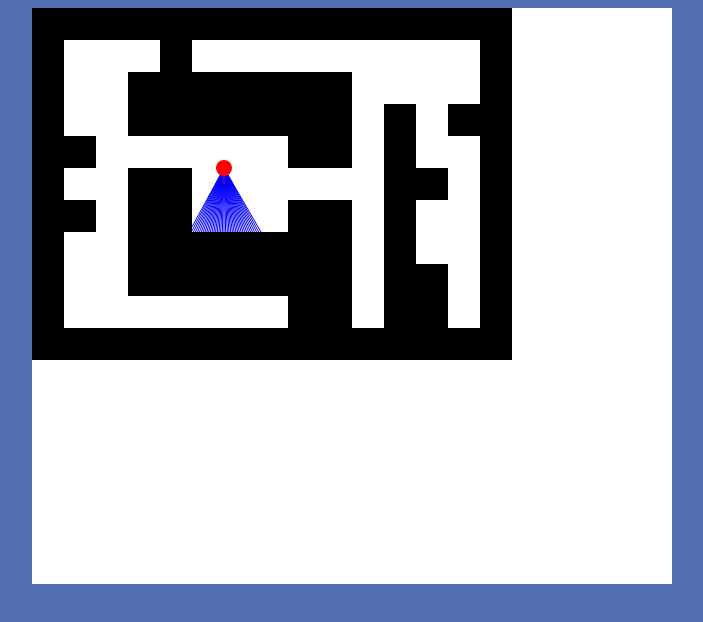
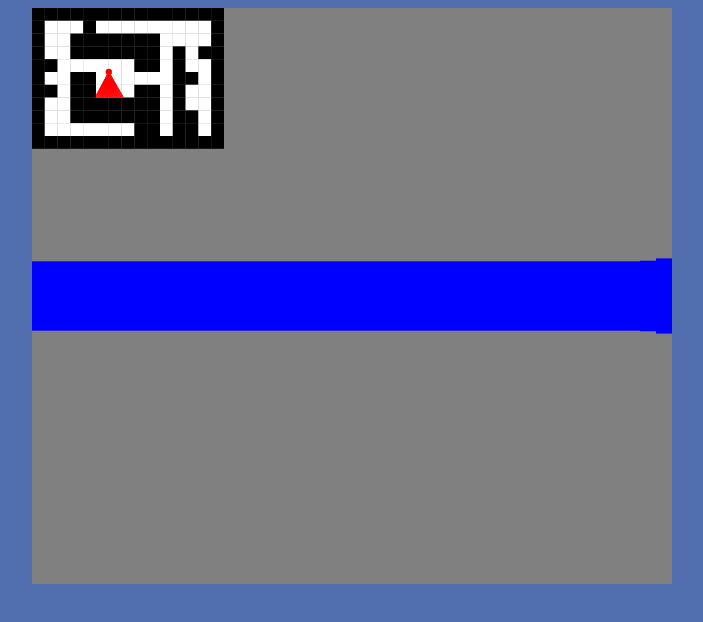
Before and after one commit to gamkedo-la/glacierbound-2, a plain HTML site: page index.html in a window 1280 px wide. Shown: the whole page, without its empty margins (308-1011 px from the left). Drawn offline with Linux system fonts and the light colour scheme.

Commit message:
Added 3D Wall Projection

```diff
--- a/index.html
+++ b/index.html
@@ -17,11 +17,11 @@
 <script src="js\CommonFunctions.js"></script>
 <script src="js\Constants.js"></script>
 <script src="js\Input.js"></script>
-<script src="js\MapSection.js"></script>
-<script src="js\Player.js"></script>
+<script src="js\Classes\MapSection.js"></script>
+<script src="js\Classes\Player.js"></script>
 <script src="js\Main.js"></script>
-<script src="js\RayCaster.js"></script>
-<script src="js\Ray.js"></script>
+<script src="js\Classes\RayCaster.js"></script>
+<script src="js\Classes\Ray.js"></script>
 
 </body>
 
--- a/js/MapSection.js
+++ b/js/Classes/MapSection.js
@@ -15,7 +15,17 @@ class MapSection {
             ]
     }
 
-    draw() {
+    draw3DProjectedWalls(){
+        for (var i = 0; i < NUM_OF_RAYS; i++){
+            var ray = player.rayCaster.rays[i];
+            var rayDistance = ray.distance * Math.cos(ray.rayAngle - player.rotationAngle);
+            var wallStripHeight = (TILE_SIZE / rayDistance) * PROJECTION_PLAIN_DISTANCE;
+
+            colorRect(i * RAY_INCREMENT_WIDTH * CANVAS_SCALE_FACTOR, (canvasContext.canvas.height/2) - (wallStripHeight/2), RAY_INCREMENT_WIDTH * CANVAS_SCALE_FACTOR, wallStripHeight, 'blue');
+        }
+    }
+
+    draw2DMinimap() {
         for (var row = 0; row < MAP_NUM_ROWS; row++) {
             for ( var col = 0; col < MAP_NUM_COLS; col++) {
                 var tileX = col * TILE_SIZE;
--- a/js/Player.js
+++ b/js/Classes/Player.js
@@ -5,7 +5,7 @@ class Player {
         this.turnDirection = NEUTRAL;
         this.walkDirection = NEUTRAL;
         this.radius = TILE_SIZE/4;
-        this.moveSpeed = 2; // pixels/frame
+        this.moveSpeed = 1; // pixels/frame
         this.rotationSpeed = degreesToRadians(3); //degrees converted to radians/frame
         this.rotationAngle = degreesToRadians(90); //degrees converted to radians
         this.rayCaster;
--- a/js/Ray.js
+++ b/js/Classes/Ray.js
@@ -1,5 +1,5 @@
 class Ray {
-    constructor(rayAngle, columnID) {
+    constructor(rayAngle) {
         this.rayAngle = normalizeAngle(rayAngle);
 
         this.isRayFacingDown = this.rayAngle > 0 && this.rayAngle < Math.PI;
@@ -70,6 +70,6 @@ class Ray {
     }
 
     draw(){
-        colorLine(player.x, player.y, this.closestWallHitCoord.x, this.closestWallHitCoord.y, 'blue');
+        colorLine(player.x, player.y, this.closestWallHitCoord.x, this.closestWallHitCoord.y, 'red', MINIMAP_SCALE_FACTOR);
     }
 }
--- a/js/RayCaster.js
+++ b/js/Classes/RayCaster.js
@@ -3,7 +3,7 @@ class RayCaster {
         this.rays = [];
 
         for (var i = 0; i < NUM_OF_RAYS; i++){
-            this.rays.push(new Ray(angle - (FOV_RADS / 2), i));
+            this.rays.push(new Ray(angle - (FOV_RADS / 2)));
             angle += FOV_RADS / NUM_OF_RAYS;
         }
     }
--- a/js/CommonFunctions.js
+++ b/js/CommonFunctions.js
@@ -15,18 +15,18 @@ function drawRect(topLeftX, topLeftY, boxWidth, boxHeight, strokeColor){
     canvasContext.stroke();
 }
 
-function colorCircle(centerX, centerY, radius, fillColor, scale) {
+function colorCircle(centerX, centerY, radius, fillColor, scale = 1) {
     canvasContext.fillStyle = fillColor;
     canvasContext.beginPath();
     canvasContext.arc(centerX * scale, centerY * scale, radius * scale, 0, Math.PI * 2, true);
     canvasContext.fill();
 }
 
-function colorLine(x1, y1, x2, y2, color) {
+function colorLine(x1, y1, x2, y2, color, scale = 1) {
     canvasContext.beginPath();
     canvasContext.strokeStyle = color;
-    canvasContext.moveTo(x1, y1);
-    canvasContext.lineTo(x2, y2);
+    canvasContext.moveTo(x1 * scale, y1 * scale);
+    canvasContext.lineTo(x2 * scale, y2 * scale);
     canvasContext.stroke();
 }
 
--- a/js/Constants.js
+++ b/js/Constants.js
@@ -23,7 +23,7 @@ const NEUTRAL = 0;
 //#endregion
 
 //#region Map Grid Constants
-const MINIMAP_SCALE_FACTOR = 1;
+const MINIMAP_SCALE_FACTOR = 0.4;
 const MAP_NUM_ROWS = 11;
 const MAP_NUM_COLS = 15;
 const TILE_SIZE = 32;
--- a/js/Main.js
+++ b/js/Main.js
@@ -26,7 +26,8 @@ function updateEverything(){
 }
 
 function drawEverything(){
-    clearScreen();
-    mapSection.draw();
+    clearScreen('grey');
+    mapSection.draw3DProjectedWalls();
+    mapSection.draw2DMinimap();
     player.draw();
 }
```
